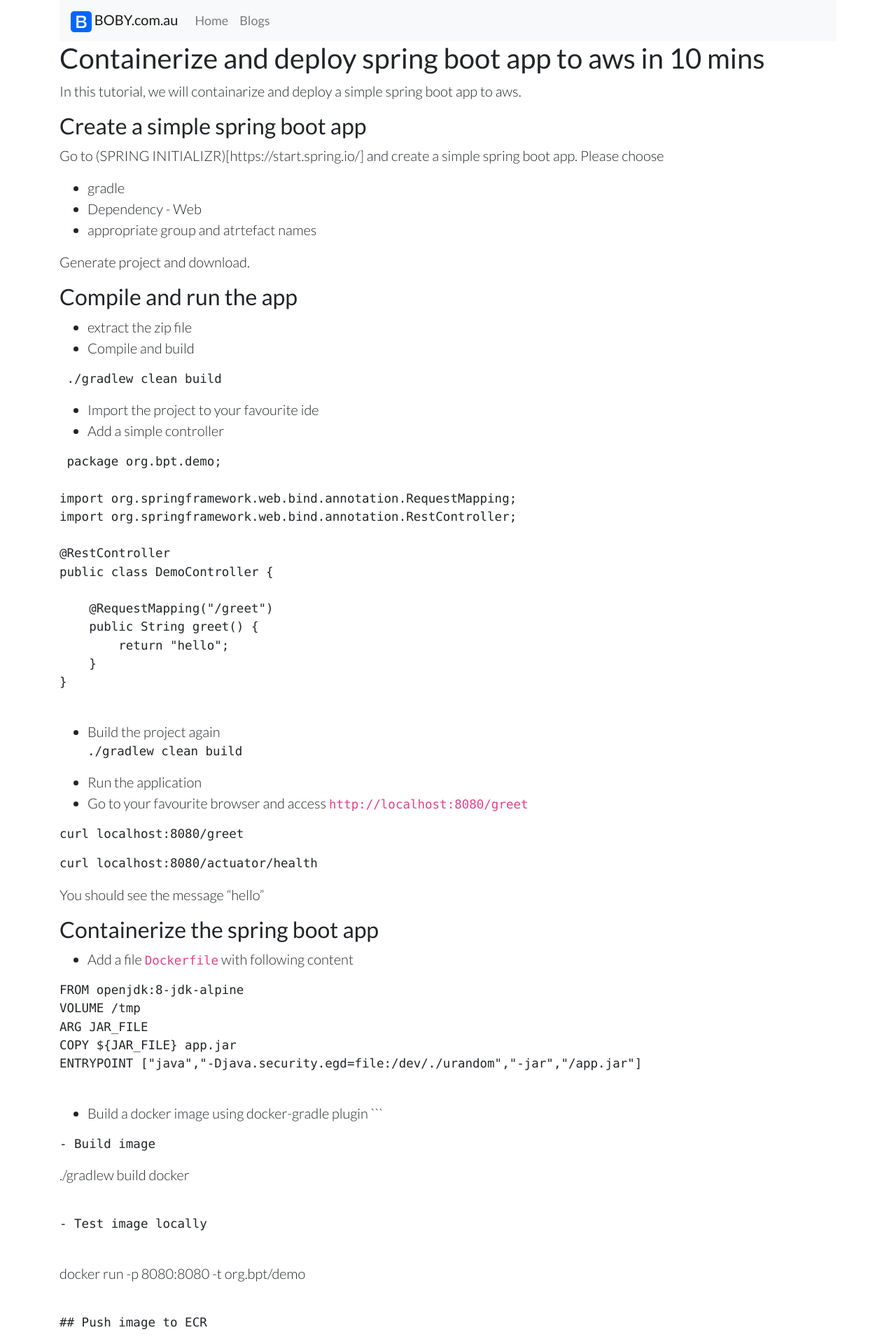
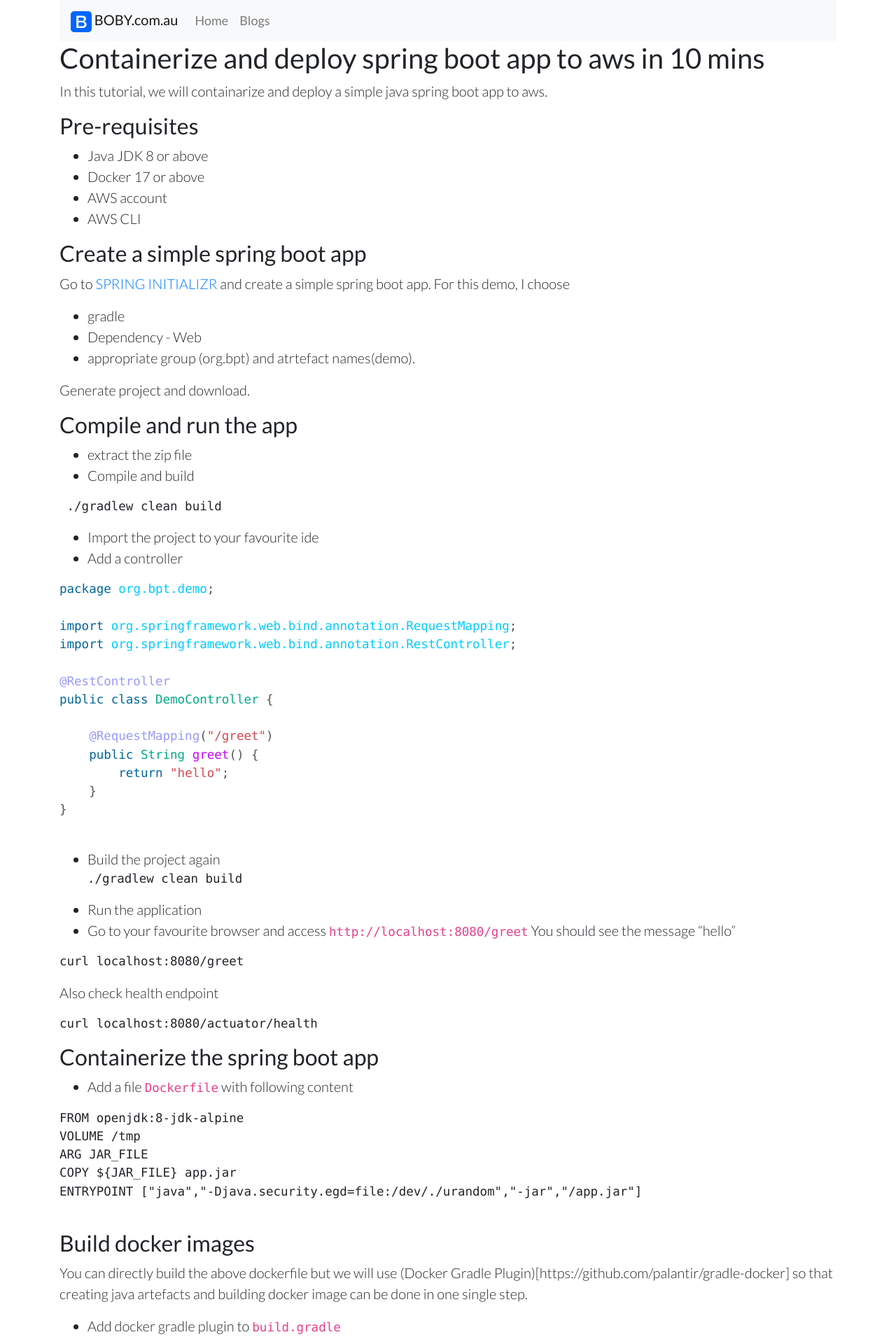
Before and after one commit to bobypt/bobycomau, a Jekyll site: the page built from _posts/2018-08-22-Containerize-and-deploy-spring-boot-api.md, in a window 1280 px wide. Shown: the top 1920 px of the page at 70% size. Built offline with Jekyll 4.4.1, drawn with Linux system fonts in a browser that asks for light colours; nearby versions of some CDN libraries; some of the changed text lies outside the part shown.

Commit message:
Syntax highlight

````diff
--- a/_config.yml
+++ b/_config.yml
@@ -13,6 +13,9 @@
 paginate: 5
 exclude: ["less","Dockerfile","README.md"]
 author: Boby Thomas
+kramdown:
+  input: GFM
+  syntax_highlighter: rouge
 
 gems: [jekyll-paginate, jekyll-feed, jekyll-seo-tag]
 
--- a/_includes/head.html
+++ b/_includes/head.html
@@ -16,5 +16,6 @@
     <link href="https://fonts.googleapis.com/css?family=Lato:100,100i,300,300i,400,400i,700,700i,900,900i" rel="stylesheet">
     <link href="https://fonts.googleapis.com/css?family=Nobile" rel="stylesheet">
     <link rel="stylesheet" href="/css/main.css">
+    <link href="/css/syntax.css" rel="stylesheet">
 
 </head>
--- a/_posts/2018-08-22-Containerize-and-deploy-spring-boot-api.md
+++ b/_posts/2018-08-22-Containerize-and-deploy-spring-boot-api.md
@@ -11,14 +11,20 @@
 
 
 # Containerize and deploy spring boot app to aws in 10 mins
-In this tutorial, we will containarize and deploy a simple spring boot app to aws.
+In this tutorial, we will containarize and deploy a simple java spring boot app to aws.
+
+## Pre-requisites
+ - Java JDK 8 or above
+ - Docker 17 or above
+ - AWS account
+ - AWS CLI
 
 ## Create a simple spring boot app
-Go to (SPRING INITIALIZR)[https://start.spring.io/] and create a simple spring boot app.
-Please choose
+Go to [SPRING INITIALIZR](https://start.spring.io/) and create a simple spring boot app.
+For this demo, I choose
  - gradle
  - Dependency - Web
- - appropriate group and atrtefact names
+ - appropriate group (org.bpt) and atrtefact names(demo).
 
  Generate project and download.
 
@@ -26,14 +32,14 @@
  - extract the zip file
  - Compile and build
 
- ```
+ ```shell
  ./gradlew clean build
  ```
  - Import the project to your favourite ide
- - Add a simple controller
+ - Add a controller
 
- ```
- package org.bpt.demo;
+ ```java
+package org.bpt.demo;
 
 import org.springframework.web.bind.annotation.RequestMapping;
 import org.springframework.web.bind.annotation.RestController;
@@ -53,22 +59,22 @@
 ./gradlew clean build
 ```
  - Run the application
- - Go to your favourite browser and access ``` http://localhost:8080/greet ```
+ - Go to your favourite browser and access `http://localhost:8080/greet` You should see the message "hello"
 
 
 ```
 curl localhost:8080/greet
 ```
+Also check health endpoint
 
 ```
 curl localhost:8080/actuator/health
 ```
 
-You should see the message "hello"
 
 ## Containerize the spring boot app
 
- - Add a file ```Dockerfile``` with following content
+ - Add a file `Dockerfile` with following content
 
 ```
 FROM openjdk:8-jdk-alpine
@@ -79,13 +85,53 @@
 
 ```
 
-- Build a docker image using docker-gradle plugin
+## Build docker images
+
+You can directly build the above dockerfile but we will use (Docker Gradle Plugin)[https://github.com/palantir/gradle-docker] so that creating java artefacts and building docker image can be done in one single step.
+
+
+
+- Add docker gradle plugin to `build.gradle`
+
+```
+buildscript {
+....
+	repositories {
+        ....
+		maven {
+			url "https://plugins.gradle.org/m2/"
+		}
+	}
+	dependencies {
+        .....
+		classpath('gradle.plugin.com.palantir.gradle.docker:gradle-docker:0.13.0')
+        .....
+	}
+}
+
+....
+apply plugin: 'com.palantir.docker'
+....
+
+
+docker {
+	dependsOn build
+	name "${project.group}/${bootJar.baseName}"
+	files bootJar.archivePath
+	buildArgs(['JAR_FILE': "${bootJar.archiveName}"])
+}
+
+
+```
+- Build a new image with latest code
+```
+./gradlew build docker
 ```
 
+- Check that new image is created
+
 ```
-- Build image
-```
-./gradlew build docker
+docker images -a
 ```
 
 - Test image locally
@@ -94,7 +140,14 @@
 docker run -p 8080:8080 -t org.bpt/demo
 ```
 
-## Push image to ECR
+Use curl commands above and make sure that application is running successfully. You have successfully created docker image of your application.
+
+
+## Push image to Amazon Elastic Container Registry(ECR)
+
+- Go to aws console and create a new registry ```spring-boot-demo```
+
+- Get login to ECR
 
 ```
 $(aws ecr get-login --no-include-email --region ap-southeast-2)
@@ -107,7 +160,7 @@
 An error occurred (AccessDeniedException) when calling the GetAuthorizationToken operation: User: arn:aws:iam::708464146667:user/Developer1 is not authorized to perform: ecr:GetAuthorizationToken on resource: *
 ```
 
-- Tag image
+- Tag the docker image
 
 ```
 docker tag org.bpt/demo:latest 708464146667.dkr.ecr.ap-southeast-2.amazonaws.com/spring-boot-demo:latest
@@ -118,8 +171,21 @@
 docker push 708464146667.dkr.ecr.ap-southeast-2.amazonaws.com/spring-boot-demo:latest
 ```
 
+- Go to aws console and make sure that the image is present in the repository.
 
+## Run the new image in aws
+
+- Create a new Task definition. Please follow the video for details.
 
 ```
 CMD-SHELL, curl localhost:8080/actuator/health || exit 1
 ```
+
+
+- Create cluster
+
+- Run task
+
+
+## Conclusion
+In this demo, we created, dockerized and deployed a simple spring boot application. Next step, we will create a VPC with private subnets, run the container inside  private subnets and use a public facing load balancer to route traffic to containers running in multi AZs.
--- /dev/null
+++ b/css/syntax.css
@@ -0,0 +1,65 @@
+.highlight .hll { background-color: #ffc; }
+.highlight .c { color: #999; } /* Comment */
+.highlight .err { color: #a00; background-color: #faa } /* Error */
+.highlight .k { color: #069; } /* Keyword */
+.highlight .o { color: #555 } /* Operator */
+.highlight .cm { color: #09f; font-style: italic } /* Comment.Multiline */
+.highlight .cp { color: #099 } /* Comment.Preproc */
+.highlight .c1 { color: #999; } /* Comment.Single */
+.highlight .cs { color: #999; } /* Comment.Special */
+.highlight .gd { background-color: #fcc; border: 1px solid #c00 } /* Generic.Deleted */
+.highlight .ge { font-style: italic } /* Generic.Emph */
+.highlight .gr { color: #f00 } /* Generic.Error */
+.highlight .gh { color: #030; } /* Generic.Heading */
+.highlight .gi { background-color: #cfc; border: 1px solid #0c0 } /* Generic.Inserted */
+.highlight .go { color: #aaa } /* Generic.Output */
+.highlight .gp { color: #009; } /* Generic.Prompt */
+.highlight .gs { } /* Generic.Strong */
+.highlight .gu { color: #030; } /* Generic.Subheading */
+.highlight .gt { color: #9c6 } /* Generic.Traceback */
+.highlight .kc { color: #069; } /* Keyword.Constant */
+.highlight .kd { color: #069; } /* Keyword.Declaration */
+.highlight .kn { color: #069; } /* Keyword.Namespace */
+.highlight .kp { color: #069 } /* Keyword.Pseudo */
+.highlight .kr { color: #069; } /* Keyword.Reserved */
+.highlight .kt { color: #078; } /* Keyword.Type */
+.highlight .m { color: #f60 } /* Literal.Number */
+.highlight .s { color: #d44950 } /* Literal.String */
+.highlight .na { color: #4f9fcf } /* Name.Attribute */
+.highlight .nb { color: #366 } /* Name.Builtin */
+.highlight .nc { color: #0a8; } /* Name.Class */
+.highlight .no { color: #360 } /* Name.Constant */
+.highlight .nd { color: #99f } /* Name.Decorator */
+.highlight .ni { color: #999; } /* Name.Entity */
+.highlight .ne { color: #c00; } /* Name.Exception */
+.highlight .nf { color: #c0f } /* Name.Function */
+.highlight .nl { color: #99f } /* Name.Label */
+.highlight .nn { color: #0cf; } /* Name.Namespace */
+.highlight .nt { color: #2f6f9f; } /* Name.Tag */
+.highlight .nv { color: #033 } /* Name.Variable */
+.highlight .ow { color: #000; } /* Operator.Word */
+.highlight .w { color: #bbb } /* Text.Whitespace */
+.highlight .mf { color: #f60 } /* Literal.Number.Float */
+.highlight .mh { color: #f60 } /* Literal.Number.Hex */
+.highlight .mi { color: #f60 } /* Literal.Number.Integer */
+.highlight .mo { color: #f60 } /* Literal.Number.Oct */
+.highlight .sb { color: #c30 } /* Literal.String.Backtick */
+.highlight .sc { color: #c30 } /* Literal.String.Char */
+.highlight .sd { color: #c30; font-style: italic } /* Literal.String.Doc */
+.highlight .s2 { color: #c30 } /* Literal.String.Double */
+.highlight .se { color: #c30; } /* Literal.String.Escape */
+.highlight .sh { color: #c30 } /* Literal.String.Heredoc */
+.highlight .si { color: #a00 } /* Literal.String.Interpol */
+.highlight .sx { color: #c30 } /* Literal.String.Other */
+.highlight .sr { color: #3aa } /* Literal.String.Regex */
+.highlight .s1 { color: #c30 } /* Literal.String.Single */
+.highlight .ss { color: #fc3 } /* Literal.String.Symbol */
+.highlight .bp { color: #366 } /* Name.Builtin.Pseudo */
+.highlight .vc { color: #033 } /* Name.Variable.Class */
+.highlight .vg { color: #033 } /* Name.Variable.Global */
+.highlight .vi { color: #033 } /* Name.Variable.Instance */
+.highlight .il { color: #f60 } /* Literal.Number.Integer.Long */
+
+.css .o,
+.css .o + .nt,
+.css .nt + .nt { color: #999; }
````
